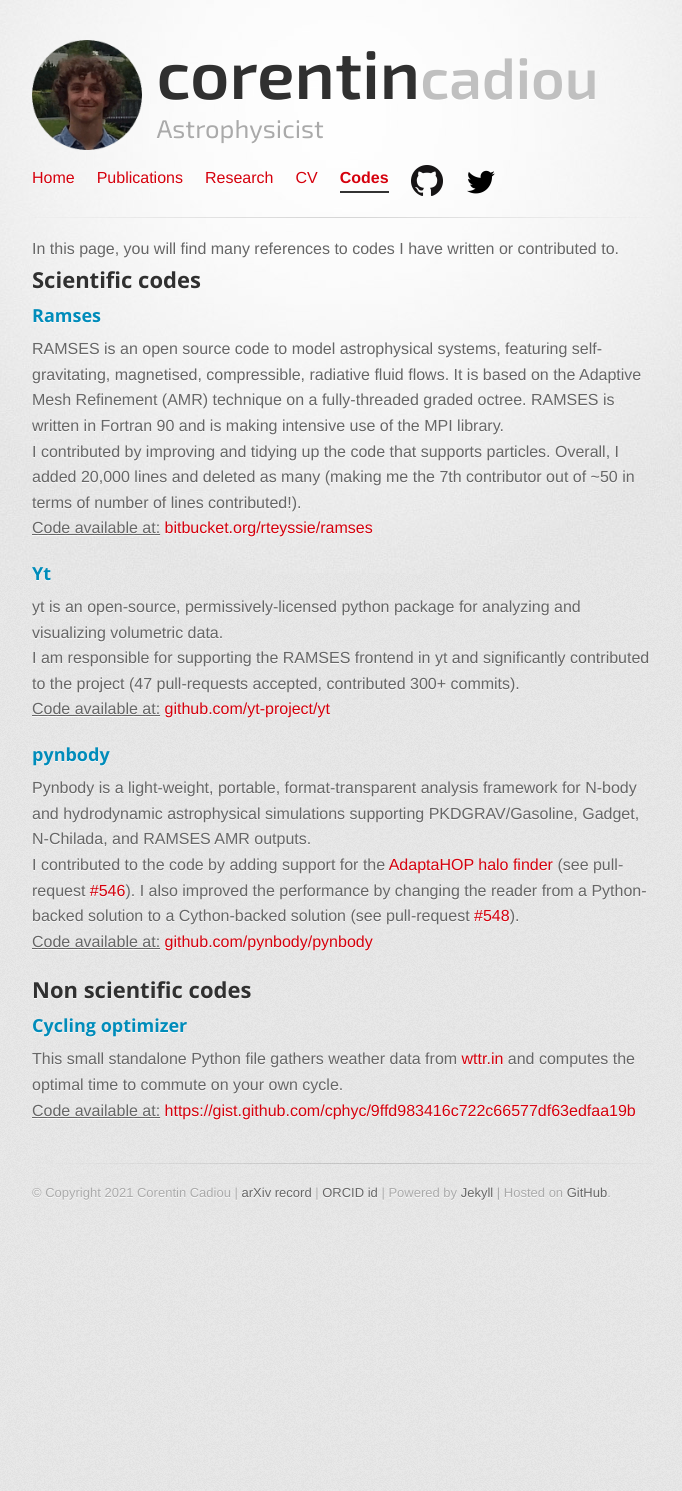
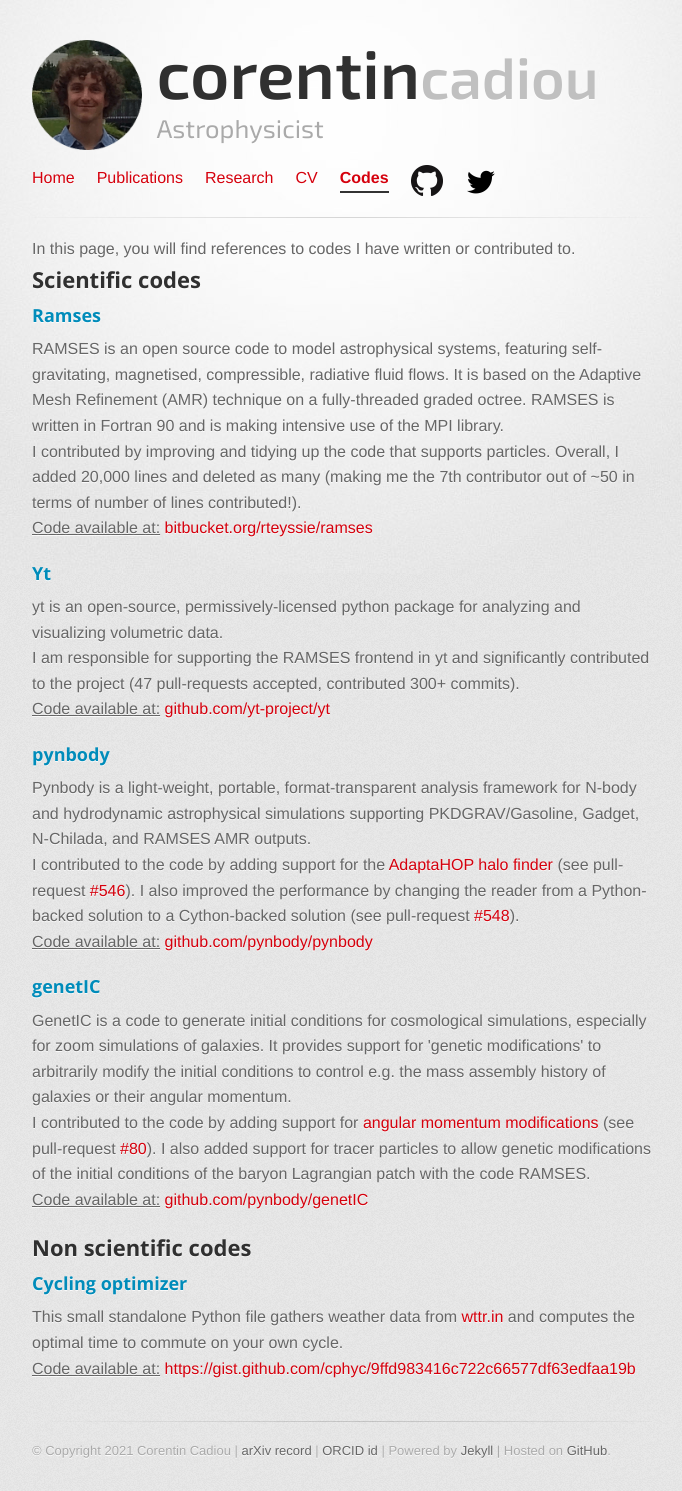
Before and after one commit to cphyc/cphyc.github.io, a Jekyll site: the page built from codes/index.html, in a window 1280 px wide. Shown: the whole page, without its empty margins (298-980 px from the left). Built offline with Jekyll 4.4.1, drawn with Linux system fonts in a browser that asks for light colours; before the commit the page ends 1233 px from its top, so only the background shows below that.

Commit message:
add contrib to genetIC

```diff
--- a/codes/index.html
+++ b/codes/index.html
@@ -5,7 +5,7 @@ current: codes
 description: My Codes
 ---
 
-In this page, you will find many references to codes I have written or contributed to.
+In this page, you will find references to codes I have written or contributed to.
 
 <h2>Scientific codes</h2>
 <section itemscope itemtype="http://schema.org/SoftwareSourceCode">
@@ -43,6 +43,19 @@ visualizing volumetric data.
   </p>
 </section>
 
+
+<section itemscope itemtype="http://schema.org/SoftwareSourceCode">
+  <h3 itemprop="name">genetIC</h3>
+  <p>
+    GenetIC is a code to generate initial conditions for cosmological simulations, especially for zoom simulations of galaxies. It provides support for 'genetic modifications' to arbitrarily modify the initial conditions to control e.g. the mass assembly history of galaxies or their angular momentum.
+    <br/>
+    I contributed to the code by adding support for <a href="https://arxiv.org/abs/2012.02201">angular momentum modifications</a> (see pull-request <a href="https://github.com/pynbody/genetIC/pull/80">#80</a>).
+    I also added support for tracer particles to allow genetic modifications of the initial conditions of the baryon Lagrangian patch with the code RAMSES.
+   <br/>
+   <u>Code available at:</u> <a itemprop="codeRepository" href="https://github.com/pynbody/genetIC">github.com/pynbody/genetIC</a>
+  </p>
+</section>
+
 <h2>Non scientific codes</h2>
 <section itemscope itemtype="http://schema.org/SoftwareSourceCode">
   <h3 itemprop="name">Cycling optimizer</h3>
```
